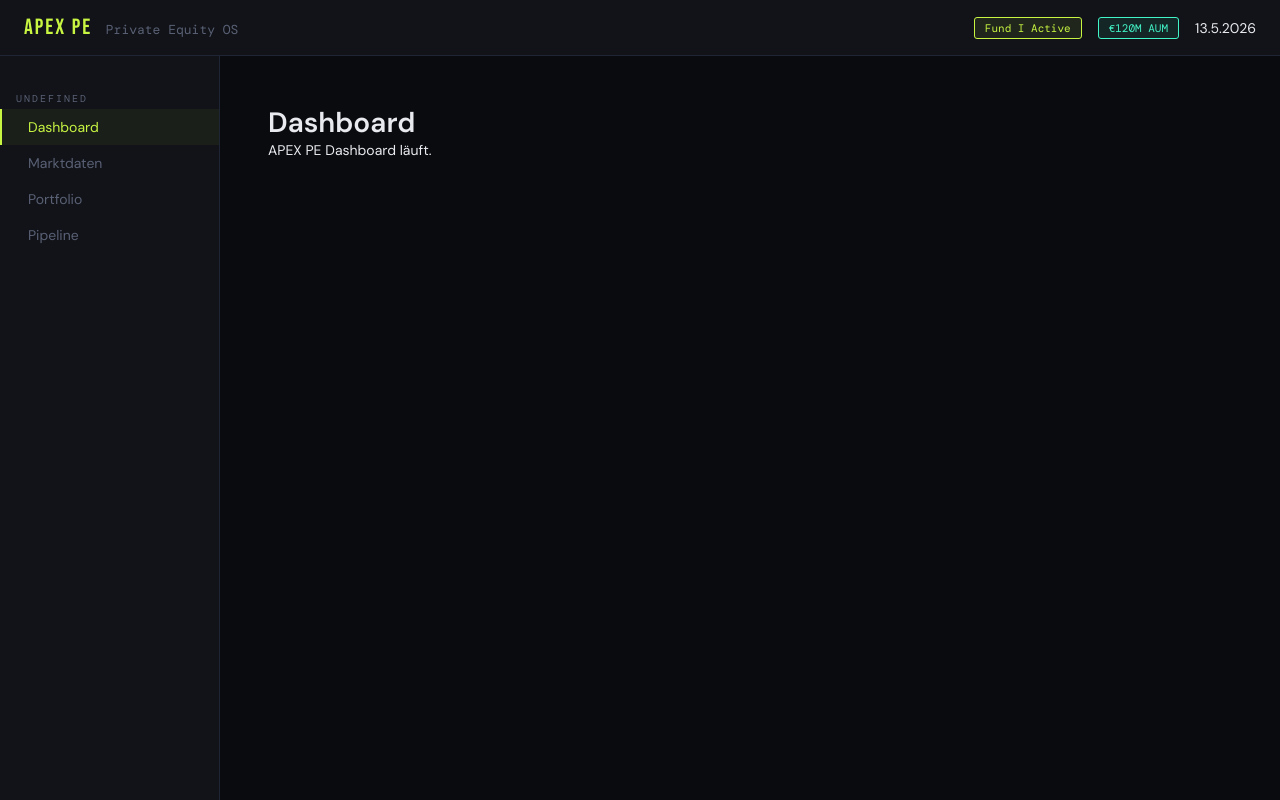
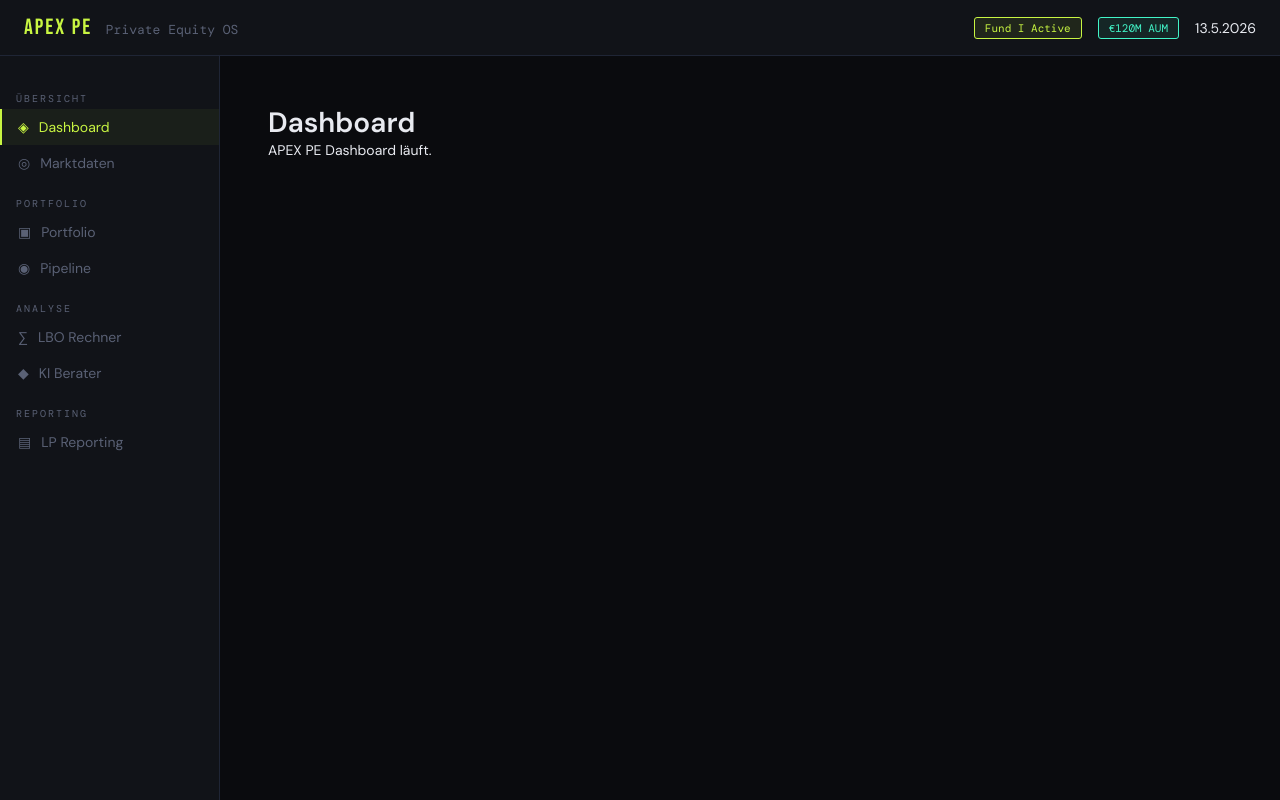
Before and after one commit to somatic3000-dev/apex-pe-app, a React (Vite) app: page / in a window 1280 px wide. Built offline with nearby package versions, Linux system fonts and the light colour scheme; a web font is replaced by a local one.

Commit message:
mockData.js aktualisieren

```diff
--- a/src/data/mockData.js
+++ b/src/data/mockData.js
@@ -26,10 +26,16 @@ export const initialDeals = [
 ];
 
 export const NAV = [
-  { id: "dashboard", label: "Dashboard" },
-  { id: "markt", label: "Marktdaten" },
-  { id: "portfolio", label: "Portfolio" },
-  { id: "pipeline", label: "Pipeline" },
+  { id: "dashboard", label: "Dashboard", icon: "◈", section: "ÜBERSICHT" },
+  { id: "markt", label: "Marktdaten", icon: "◎", section: "ÜBERSICHT" },
+
+  { id: "portfolio", label: "Portfolio", icon: "▣", section: "PORTFOLIO" },
+  { id: "pipeline", label: "Pipeline", icon: "◉", section: "PORTFOLIO" },
+
+  { id: "lbo", label: "LBO Rechner", icon: "∑", section: "ANALYSE" },
+  { id: "ai", label: "KI Berater", icon: "◆", section: "ANALYSE" },
+
+  { id: "reporting", label: "LP Reporting", icon: "▤", section: "REPORTING" }
 ];
 export const WATCH_SYMBOLS = [
   { sym: "SPY", name: "S&P 500 ETF", relevance: "US Markt-Benchmark" },
```
